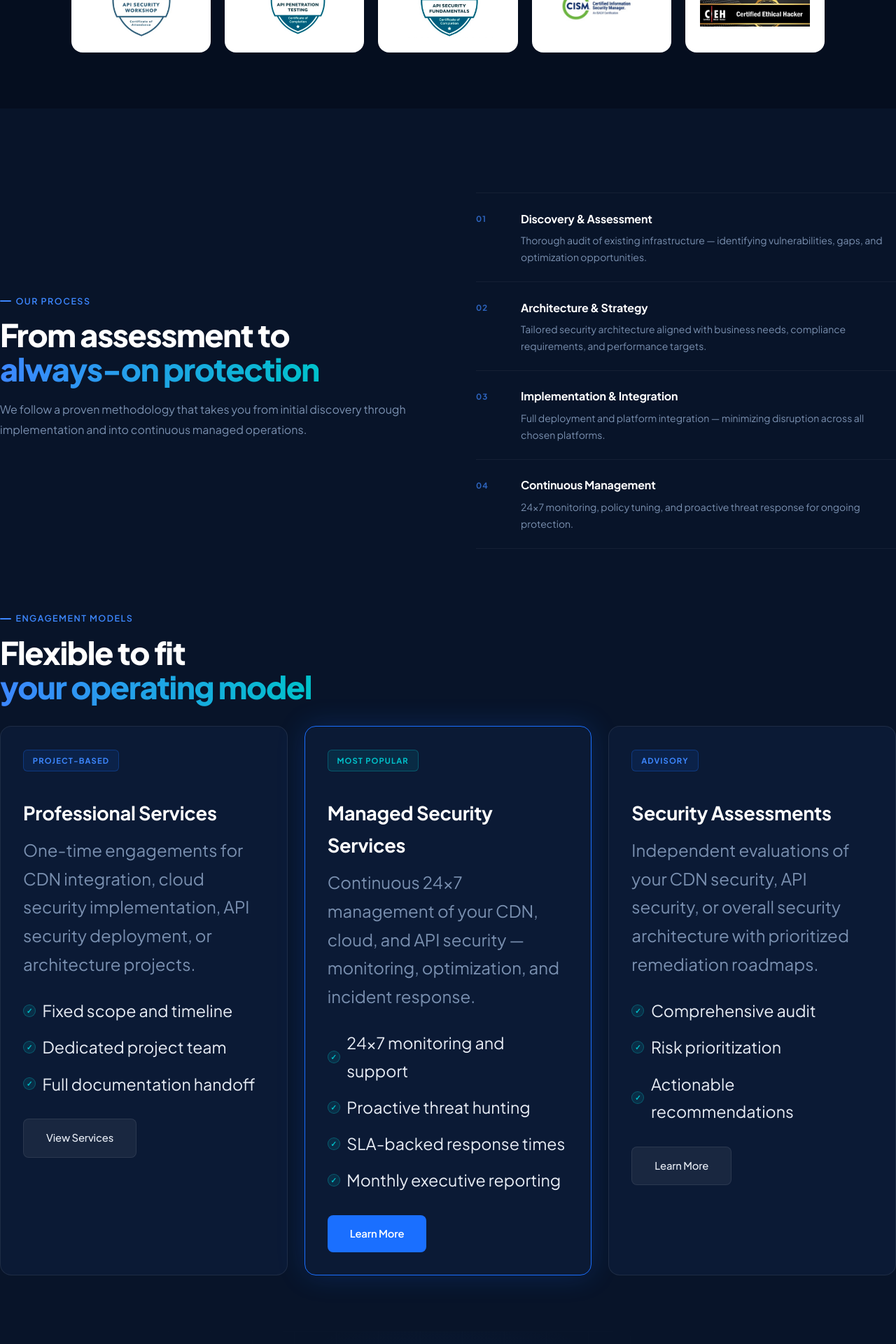
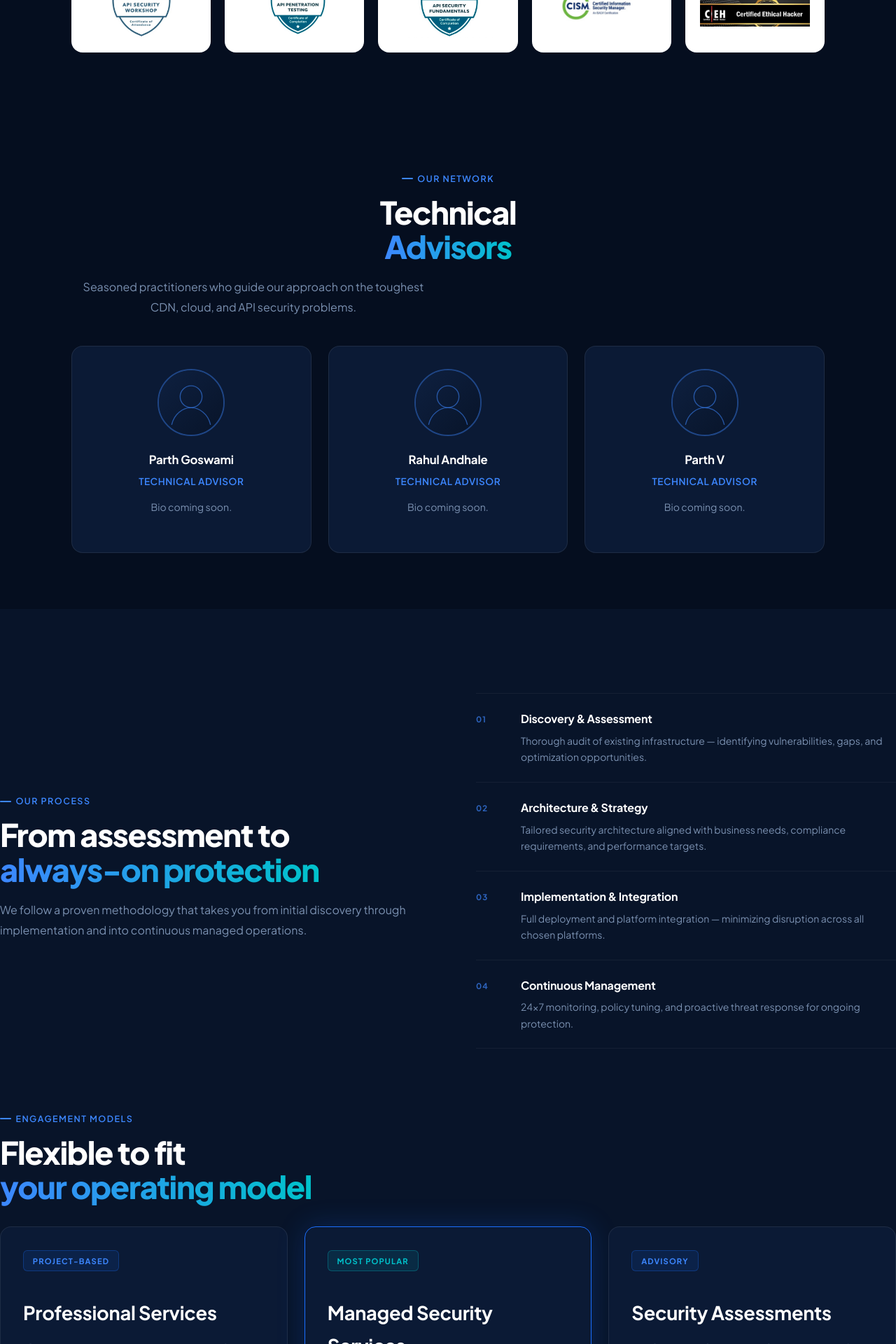
Before and after one commit to astravconsulting/astravconsulting.github.io, a Jekyll site: the page built from index.html, in a window 1280 px wide. Shown: the part 3184-5104 px from the top of the page at 70% size. Built offline with Jekyll 4.4.1, drawn with Linux system fonts in a browser that asks for light colours.

Commit message:
adding advisor section

```diff
--- a/index.html
+++ b/index.html
@@ -456,6 +456,105 @@ description: Astrav Consulting delivers platform-native CDN security, cloud infr
 }
 </style>
 
+<!-- TECHNICAL ADVISORS -->
+<section id="advisors">
+  <div class="tag">Our Network</div>
+  <h2 class="sec-title">Technical<br /><span class="grad">Advisors</span></h2>
+  <p class="sec-desc">Seasoned practitioners who guide our approach on the toughest CDN, cloud, and API security problems.</p>
+
+  <div class="advisors-grid">
+    <div class="advisor-card">
+      <img src="images/advisors/placeholder-headshot.svg" alt="Parth Goswami" class="advisor-avatar" />
+      <h3 class="advisor-name">Parth Goswami</h3>
+      <p class="advisor-title">Technical Advisor</p>
+      <p class="advisor-bio">Bio coming soon.</p>
+    </div>
+    <div class="advisor-card">
+      <img src="images/advisors/placeholder-headshot.svg" alt="Rahul Andhale" class="advisor-avatar" />
+      <h3 class="advisor-name">Rahul Andhale</h3>
+      <p class="advisor-title">Technical Advisor</p>
+      <p class="advisor-bio">Bio coming soon.</p>
+    </div>
+    <div class="advisor-card">
+      <img src="images/advisors/placeholder-headshot.svg" alt="Parth V" class="advisor-avatar" />
+      <h3 class="advisor-name">Parth V</h3>
+      <p class="advisor-title">Technical Advisor</p>
+      <p class="advisor-bio">Bio coming soon.</p>
+    </div>
+  </div>
+</section>
+
+<style>
+#advisors {
+  text-align: center;
+  max-width: 1140px;
+  margin: 0 auto;
+  padding: 5rem 2rem;
+}
+
+.advisors-grid {
+  display: grid;
+  grid-template-columns: repeat(3, 1fr);
+  gap: 1.5rem;
+  margin-top: 2.5rem;
+}
+
+.advisor-card {
+  background: #0b1a35;
+  border: 1px solid rgba(255,255,255,0.08);
+  border-radius: 16px;
+  padding: 2rem 1.5rem;
+  transition: background 0.3s, border-color 0.3s, transform 0.3s;
+}
+
+.advisor-card:hover {
+  background: #0e2040;
+  border-color: rgba(26,111,255,0.3);
+  transform: translateY(-4px);
+}
+
+.advisor-avatar {
+  width: 96px;
+  height: 96px;
+  border-radius: 50%;
+  object-fit: cover;
+  margin: 0 auto 1.25rem;
+  display: block;
+  border: 2px solid rgba(61,135,255,0.4);
+}
+
+.advisor-name {
+  font-size: 1.05rem;
+  font-weight: 700;
+  color: #fff;
+  margin-bottom: 0.3rem;
+  letter-spacing: -0.01em;
+}
+
+.advisor-title {
+  font-size: 0.85rem;
+  font-weight: 600;
+  color: #3d87ff;
+  margin-bottom: 0.75rem;
+  text-transform: uppercase;
+  letter-spacing: 0.04em;
+}
+
+.advisor-bio {
+  font-size: 0.88rem;
+  color: #7a90b0;
+  line-height: 1.7;
+}
+
+@media (max-width: 900px) {
+  .advisors-grid { grid-template-columns: 1fr 1fr; }
+}
+
+@media (max-width: 580px) {
+  .advisors-grid { grid-template-columns: 1fr; }
+}
+</style>
+
 <!-- HOW WE WORK -->
 <section id="approach">
   <div class="approach-layout">
```
Also changed, not shown: images/advisors/placeholder-headshot.svg (added).
